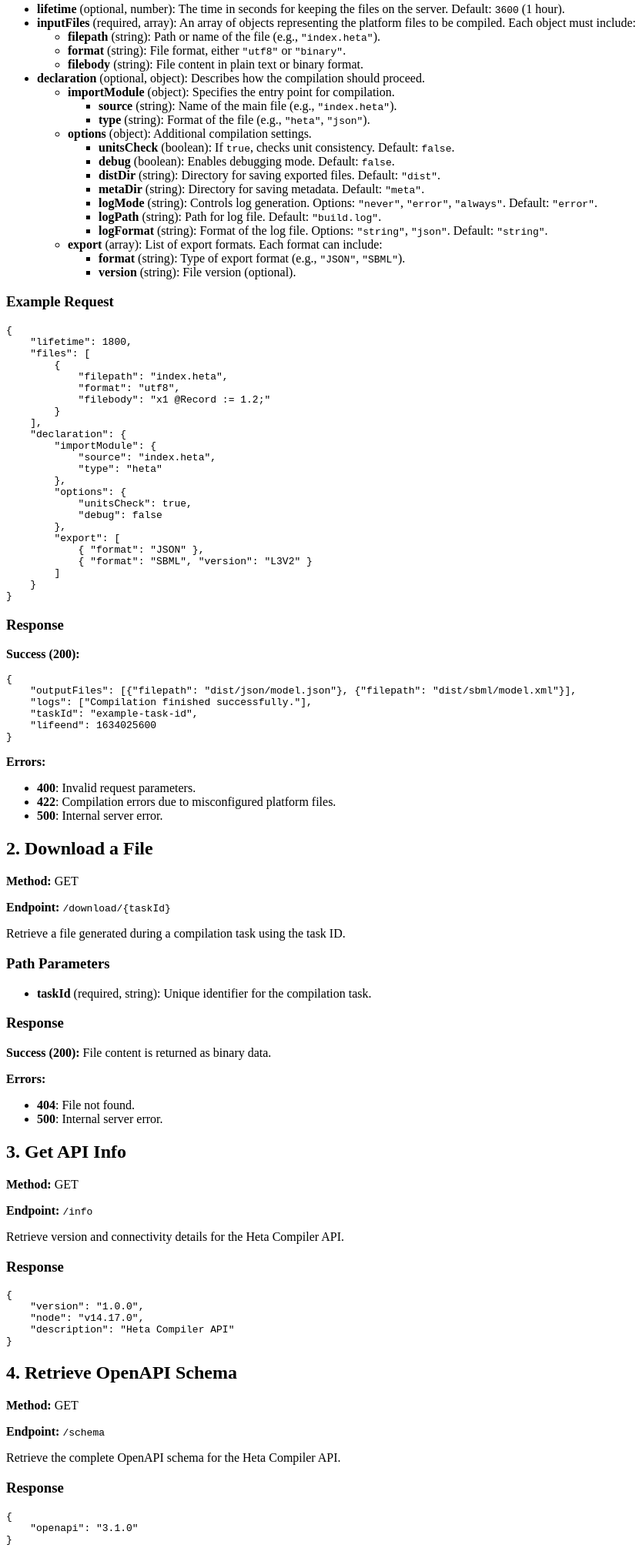
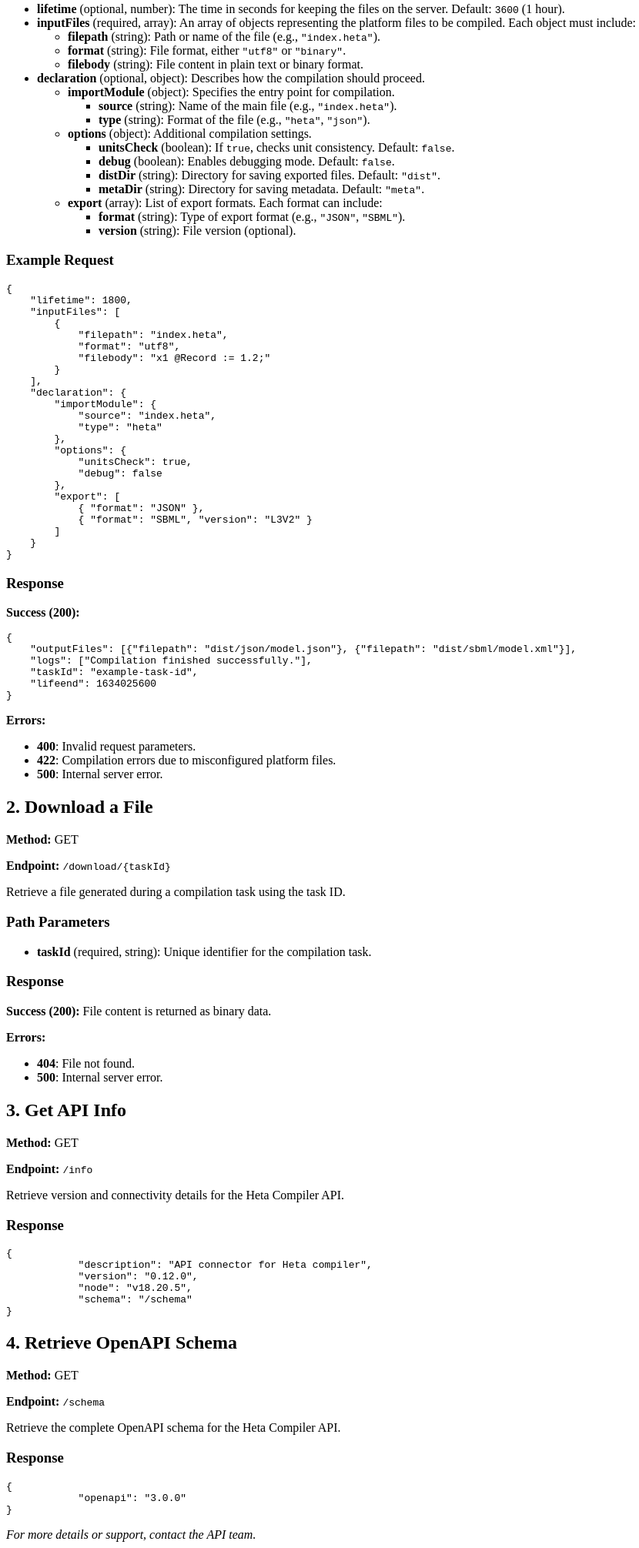
Before and after one commit to hetalang/heta-api, a website: page public/index.html in a window 1280 px wide. Shown: the part 762-2773 px from the top of the page at 77% size, without its empty margins (0-830 px from the left). Drawn offline with Linux system fonts and the light colour scheme.

Commit message:
users docs

```diff
--- a/public/index.html
+++ b/public/index.html
@@ -16,13 +16,13 @@
     <ul>
         <li>"/build": build your platform</li>
         <li>"/info": information about infrastructure</li>
-        <li>"/download": To download content</li>
+        <li>"/download/{taskId}": download build result as ZIP</li>
         <li>"/schema": OpenAPI 3.0.0 schema for the API</li>
     </ul>
 
     <h2>See also</h2>
     <p>
-    <a href="/privacy.html">Privacy Policy</a></li>
+    <a href="/privacy.html">Privacy Policy</a>
     </p>
 
 
@@ -61,9 +61,6 @@
                             <li><strong>debug</strong> (boolean): Enables debugging mode. Default: <code>false</code>.</li>
                             <li><strong>distDir</strong> (string): Directory for saving exported files. Default: <code>"dist"</code>.</li>
                             <li><strong>metaDir</strong> (string): Directory for saving metadata. Default: <code>"meta"</code>.</li>
-                            <li><strong>logMode</strong> (string): Controls log generation. Options: <code>"never"</code>, <code>"error"</code>, <code>"always"</code>. Default: <code>"error"</code>.</li>
-                            <li><strong>logPath</strong> (string): Path for log file. Default: <code>"build.log"</code>.</li>
-                            <li><strong>logFormat</strong> (string): Format of the log file. Options: <code>"string"</code>, <code>"json"</code>. Default: <code>"string"</code>.</li>
                         </ul>
                     </li>
                     <li><strong>export</strong> (array): List of export formats. Each format can include:
@@ -79,7 +76,7 @@
         <h3>Example Request</h3>
         <pre><code>{
     "lifetime": 1800,
-    "files": [
+    "inputFiles": [
         {
             "filepath": "index.heta",
             "format": "utf8",
@@ -152,9 +149,10 @@
 
         <h3>Response</h3>
         <pre><code>{
-    "version": "1.0.0",
-    "node": "v14.17.0",
-    "description": "Heta Compiler API"
+            "description": "API connector for Heta compiler",
+            "version": "0.12.0",
+            "node": "v18.20.5",
+            "schema": "/schema"
 }</code></pre>
     </div>
 
@@ -166,7 +164,7 @@
 
         <h3>Response</h3>
         <pre><code>{
-    "openapi": "3.1.0"
+            "openapi": "3.0.0"
 }</code></pre>
     </div>
 
```
Also changed, not shown: public/privacy.html (+1 -1 lines).
